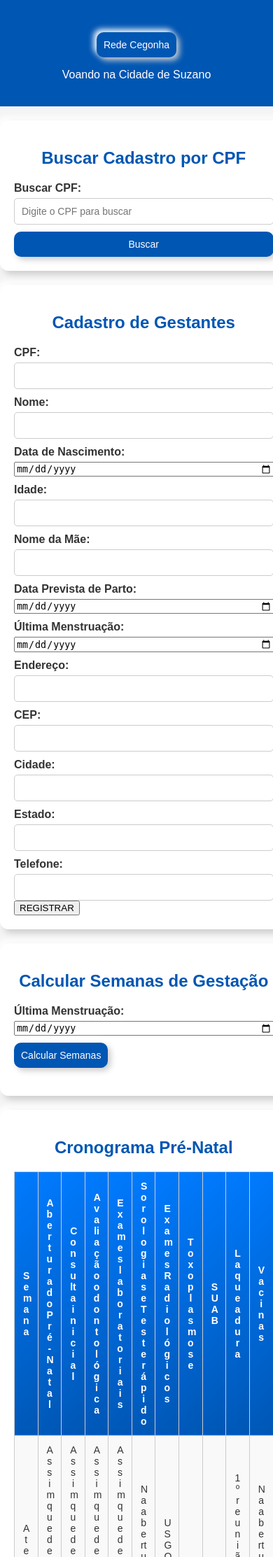
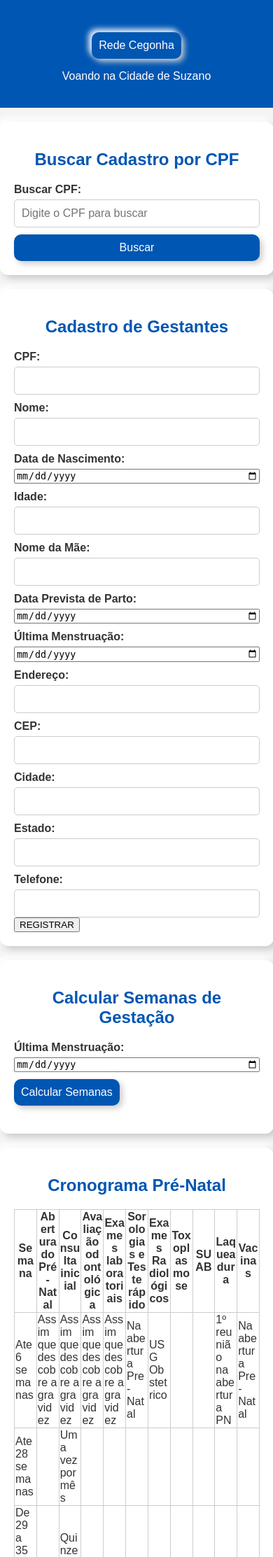
Before and after one commit to projetopi01/projeto-pi-02, a Flask app: page /cadastro_gestante in a window 390 px wide. Shown: the top 2225 px of the page at 70% size. Run offline with Flask 3, Linux system fonts and the light colour scheme; the visitor is signed in with stand-in values (Sample User, id 1).

Commit message:
Update styles.css

```diff
--- a/backend/static/styles.css
+++ b/backend/static/styles.css
@@ -95,54 +95,3 @@ table {
 
 table, th, td {
     border: 1px solid #ccc;
-}
-
-th {
-    background: linear-gradient(135deg, #007bff, #0056b3);
-    color: white;
-    padding: 12px;
-    text-align: center;
-    font-size: 14px;
-}
-
-td {
-    padding: 12px;
-    background: #f9f9f9;
-    font-size: 14px;
-    text-align: center;
-}
-
-tr:nth-child(even) {
-    background: #e9e9e9;
-}
-
-tr:hover {
-    background: #d6e4ff;
-}
-
-/* Responsividade */
-@media (max-width: 600px) {
-    .section {
-        width: 95%;
-    }
-
-    input[type="text"], button {
-        font-size: 14px;
-    }
-}
-/* Estilização do botão "Voltar ao Cadastro" */
-.btn-voltar {
-    display: inline-block;
-    margin-top: 20px;
-    padding: 10px 20px;
-    background-color: #0056b3;
-    color: white;
-    text-decoration: none;
-    font-size: 16px;
-    border-radius: 5px;
-    transition: background 0.3s ease-in-out;
-}
-
-.btn-voltar:hover {
-    background-color: #003f7f;
-}
```
